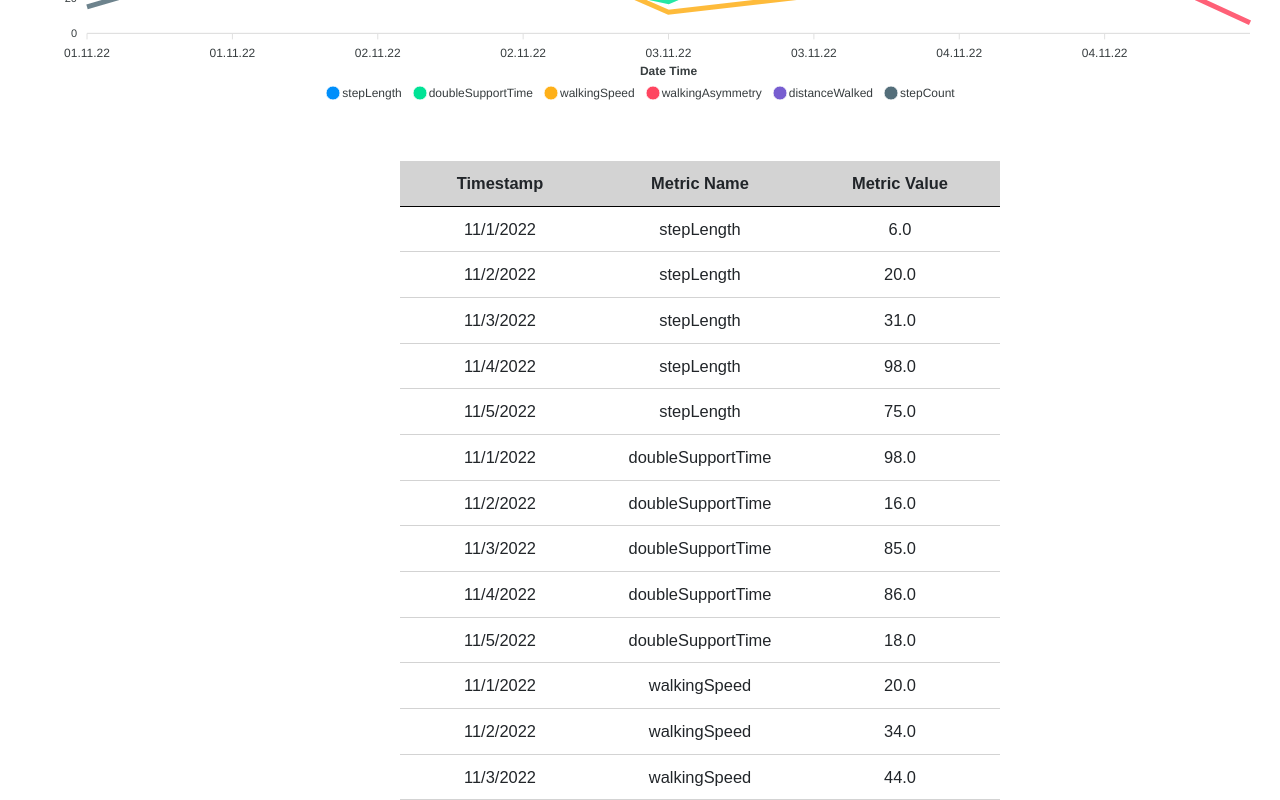
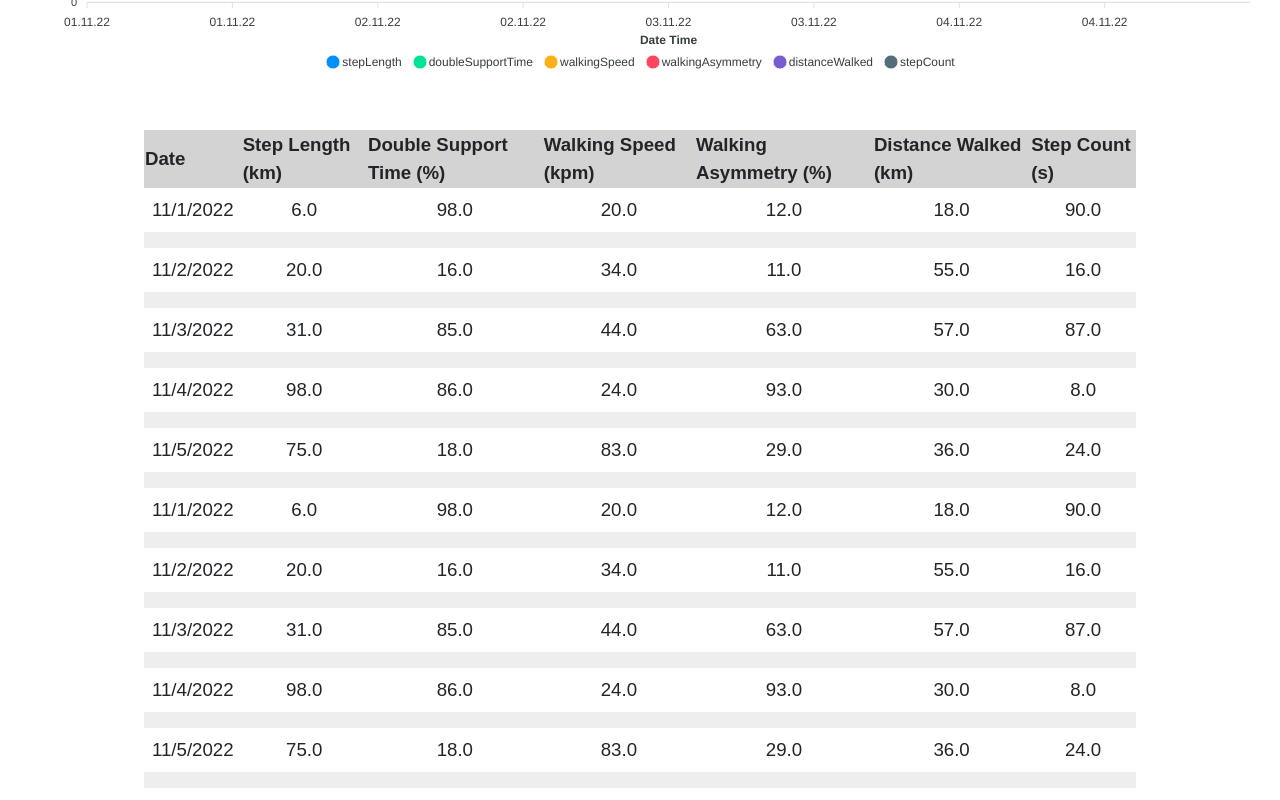
Before and after one commit to UBC-CIC/remote-mobility-monitoring, a React (Create React App) app in the folder webapp/: page /NewDashboard in a window 1280 px wide. Shown: the part 380-1180 px from the top of the page. Built offline with nearby package versions, Linux system fonts and the light colour scheme.

Commit message:
main dashboard done

```diff
--- a/webapp/src/components/NewDashboard/Linegraph.tsx
+++ b/webapp/src/components/NewDashboard/Linegraph.tsx
@@ -111,7 +111,6 @@ export default function LineGraph() {
 
     return (
         <div>
-            <h4 style={{ textAlign: "center" }}>Select a Metric</h4>
             <div style={{ display: "flex", alignItems: "center", justifyContent: "center" }}>
                 <select value={selectedMetric} onChange={handleMetricSelect} style={{ fontSize: "14px" }}>
                     <option value="all">All Metrics</option>
--- a/webapp/src/components/NewDashboard/NewDashboard.tsx
+++ b/webapp/src/components/NewDashboard/NewDashboard.tsx
@@ -37,79 +37,66 @@ interface metric {
     timestamp: string;
   }
 
+
 function NewDashboard(){
 
     const [data, setData] = useState<metric[]>(sampleData());
 
-    // objects for constructing tables
-    const patientNames = Array.from(new Set(data.map((d) => d.patient_name)));
+    const headers = ["Date", "Step Length (km)", "Double Support Time (%)", "Walking Speed (kpm)", "Walking Asymmetry (%)", "Distance Walked (km)", " Step Count (s)"];
+
+    const getMetricValue = (metricName: string, timestamp: string): string => {
+        const metricData = data.find(
+            (metric) => metric.metric_name === metricName && metric.timestamp === timestamp
+        );
+        return metricData ? metricData.metric_value : "-";
+    };
+
+    const formatDate = (timestamp: string): string => {
+        const date = new Date(timestamp);
+        return date.toLocaleDateString();
+    };
 
     return (
         <div className="Dashboard">
             <h2>Dashboard</h2>
+            <h3>{data[0].patient_name}</h3>
 
-            <button
-                style={{marginLeft: "800px", color: "white", backgroundColor: "black", fontSize: "20px"}} onClick={() => handleExport(data)}>
-                    Export to CSV
-            </button>
-
-            <div className="linegraphs"  style={{ width: "100%", height: "150%" }}>
+            <div className="linegraphs"  style={{ width: "100%", height: "150%", marginBottom: "40px" }}>
                 <LineGraph />
             </div>
 
-            <div className="table" style={{  display: "flex", justifyContent: "center", alignItems: "center"}}>
-                <div style={{ textAlign: "center", maxWidth: "800px" }}>
-                    {patientNames.map((patientName) => (
-                        <div
-                            key={patientName}
-                            style={{
-                                marginBottom: "70px",
-                                margin: "0 auto",
-                                maxWidth: "1000px",
-                            }}
-                        >
-                            {(
-                                <table
-                                    style={{
-                                        width: "100%",
-                                        borderCollapse: "collapse",
-                                        fontSize: "0.7em",
-                                    }}
-                                >
-                                    <thead style={{ borderBottom: "1px solid black" }}>
+            <table style={{ margin: "0 auto", width: "80%" }}>
+                <thead>
                     <tr>
-                                            <th style={{ padding: "10px", minWidth: "200px" }}>Timestamp</th>
-                                            <th style={{ padding: "10px", minWidth: "200px" }}>Metric Name</th>
-                                            <th style={{ padding: "10px", minWidth: "200px" }}>Metric Value</th>
+                        {headers.map((header) => (
+                            <th key={header}>{header}</th>
+                        ))}
                     </tr>
                 </thead>
                 <tbody>
-                                        {data
-                                            .filter((d) => d.patient_name === patientName)
-                                            .map((d, index) => (
-                                                <tr
-                                                    key={index}
-                                                    style={{ borderBottom: "1px solid lightgray" }}
-                                                >
-                                                    <td style={{ padding: "10px" }}>
-                                                        {new Date(d.timestamp).toLocaleDateString()}
-                                                    </td>
-                                                    <td style={{ padding: "10px" }}>{d.metric_name}</td>
-                                                    <td style={{ padding: "10px" }}>{d.metric_value}</td>
+                    {data.map((metric, index) => (
+                        <React.Fragment key={metric.timestamp}>
+                            <tr>
+                                <td>{formatDate(metric.timestamp)}</td>
+                                <td>{getMetricValue("stepLength", metric.timestamp)}</td>
+                                <td>{getMetricValue("doubleSupportTime", metric.timestamp)}</td>
+                                <td>{getMetricValue("walkingSpeed", metric.timestamp)}</td>
+                                <td>{getMetricValue("walkingAsymmetry", metric.timestamp)}</td>
+                                <td>{getMetricValue("distanceWalked", metric.timestamp)}</td>
+                                <td>{getMetricValue("stepCount", metric.timestamp)}</td>
                             </tr>
+                            {index !== data.length - 1 && <tr style={{ backgroundColor: "#eee" }}><td colSpan={7} style={{ height: "1px" }}></td></tr>}
+                        </React.Fragment>
                     ))}
                 </tbody>
             </table>
-                            )}
-                        </div>
-                    ))}
-                </div>
-            </div>
+
         </div>
     );
 }
 
 export default NewDashboard;
+
 
 // handler of exporting data to csv
 function handleExport(data: any[]) {
@@ -135,6 +122,12 @@ function handleExport(data: any[]) {
             <div className="barcharts"  style={{ width: "80%", height: "50%" }}>
                 <Barchart data={metricsData} patients={patientsList} />
             </div>
+
+
+            <button
+                style={{marginLeft: "800px", color: "white", backgroundColor: "black", fontSize: "20px"}} onClick={() => handleExport(data)}>
+                    Export to CSV
+            </button>
 */
 
 /*
```
Lines whose indentation alone changed are shown as unchanged.
